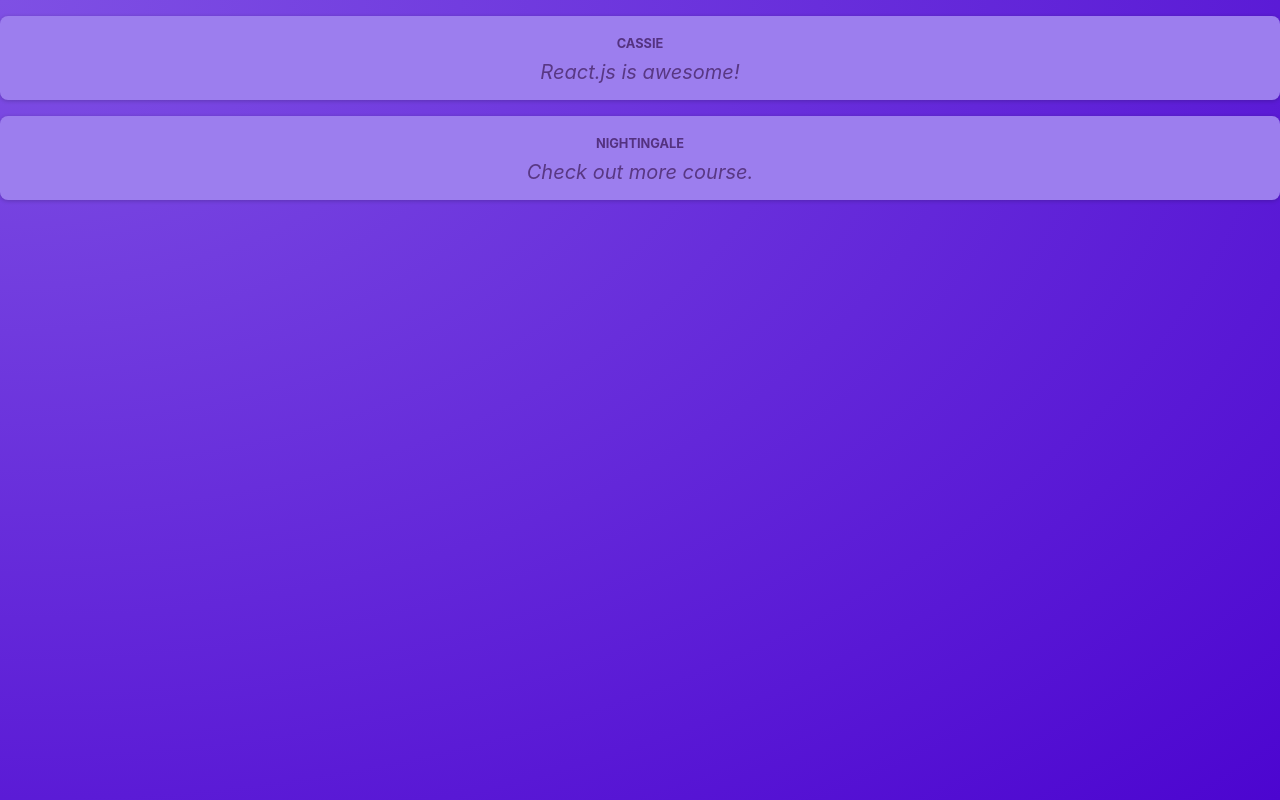
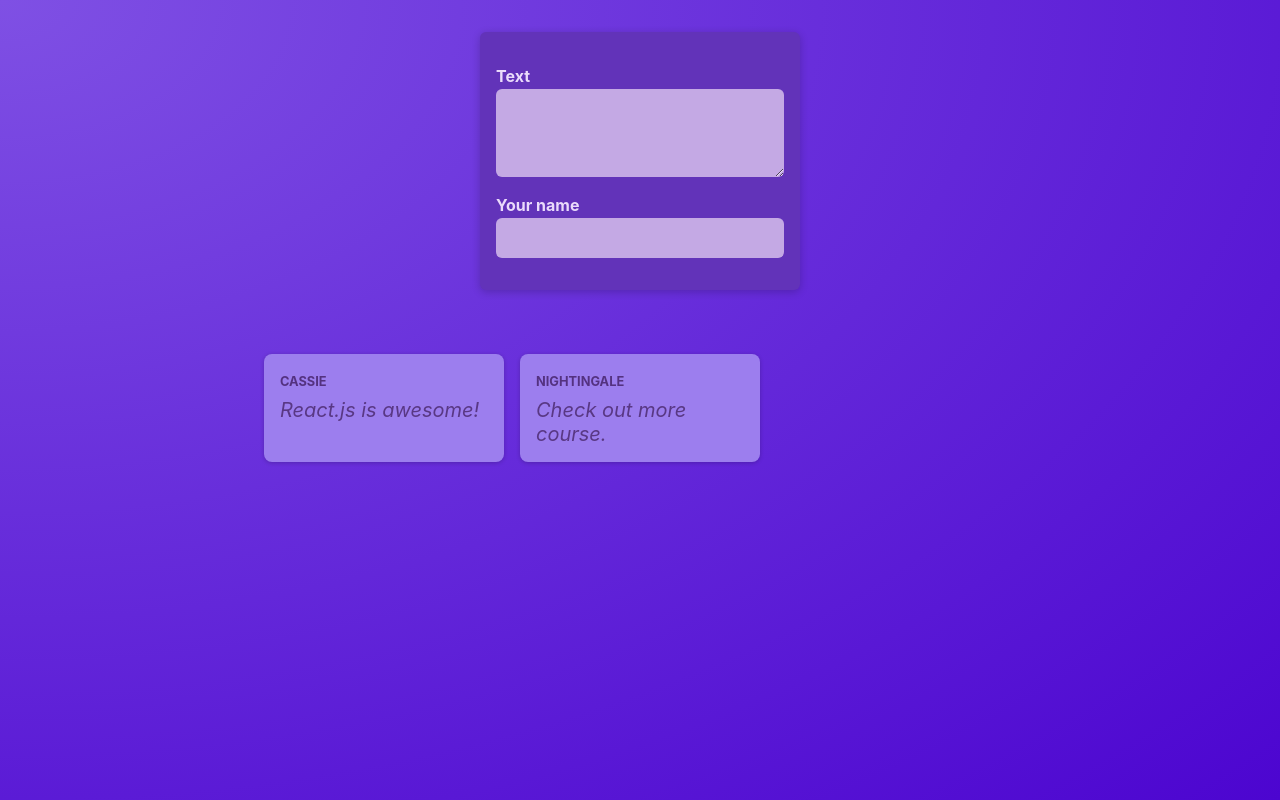
Before and after one commit to yunyun-c/react-crash-course, a React (Vite) app: page / in a window 1280 px wide. Built offline with nearby package versions, Linux system fonts and the light colour scheme.

Commit message:
course 22 -23

```diff
--- a/src/App.jsx
+++ b/src/App.jsx
@@ -1,11 +1,10 @@
-import Post from "./components/Post";
+import PostsList from "./components/PostsList";
 
 function App() {
   return (
-    <>
-      <Post author="Cassie" body="React.js is awesome!" />
-      <Post author="Nightingale" body="Check out more course." />
-    </>
+    <main>
+      <PostsList />
+    </main>
   );
 }
 
--- /dev/null
+++ b/src/components/NewPost.jsx
@@ -0,0 +1,18 @@
+import classes from "./NewPost.module.css";
+
+function NewPost() {
+  return (
+    <form className={classes.form}>
+      <p>
+        <label htmlFor="body">Text</label>
+        <textarea id="body" required rows={3} />
+      </p>
+      <p>
+        <label htmlFor="name">Your name</label>
+        <input type="text" id="name" required />
+      </p>
+    </form>
+  );
+}
+
+export default NewPost;
--- /dev/null
+++ b/src/components/NewPost.module.css
@@ -0,0 +1,55 @@
+.form {
+  background-color: #6233b9;
+  padding: 1rem;
+  width: 20rem;
+  margin: 2rem auto;
+  border-radius: 6px;
+  box-shadow: 0 2px 8px rgba(0, 0, 0, 0.2);
+}
+
+.form label {
+  display: block;
+  margin-bottom: 0.05rem;
+  color: #eadbfb;
+  font-weight: bold;
+}
+
+.form input,
+.form textarea {
+  display: block;
+  width: 100%;
+  font: inherit;
+  padding: 0.5rem;
+  border-radius: 6px;
+  border: none;
+  background-color: #c4a9e4;
+  color: #28262c;
+}
+
+.actions {
+  display: flex;
+  justify-content: flex-end;
+  gap: 0.5rem;
+}
+
+.actions button {
+  cursor: pointer;
+  font: inherit;
+  padding: 0.5rem 1.5rem;
+  border: none;
+  border-radius: 4px;
+  background-color: #34036c;
+  color: #e5d5f7;
+}
+
+.actions button:hover {
+  background-color: #23014a;
+}
+
+.actions button[type="button"] {
+  background-color: transparent;
+}
+
+.actions button[type="button"]:hover {
+  color: #d1bee6;
+}
--- a/src/components/Post.jsx
+++ b/src/components/Post.jsx
@@ -2,10 +2,10 @@
 
 function Post(props) {
   return (
-    <div className={styles.post}>
+    <li className={styles.post}>
       <p className={styles.author}>{props.author}</p>
       <p className={styles.text}>{props.body}</p>
-    </div>
+    </li>
   );
 }
 
--- a/src/components/Post.module.css
+++ b/src/components/Post.module.css
@@ -1,4 +1,5 @@
 .post {
+  list-style: none;
   margin: 1rem 0;
   padding: 1rem;
   background-color: #9c7eee;
--- /dev/null
+++ b/src/components/PostsList.jsx
@@ -0,0 +1,17 @@
+import NewPost from "./NewPost";
+import Post from "./Post";
+import styles from "./PostsList.module.css";
+
+function PostList() {
+  return (
+    <>
+      <NewPost />
+      <ul className={styles.posts}>
+        <Post author="Cassie" body="React.js is awesome!" />
+        <Post author="Nightingale" body="Check out more course." />
+      </ul>
+    </>
+  );
+}
+
+export default PostList;
--- /dev/null
+++ b/src/components/PostsList.module.css
@@ -0,0 +1,10 @@
+.posts {
+    list-style: none;
+    max-width: 50rem;
+    margin: 1rem auto;
+    padding: 1rem 0;
+    display: grid;
+    gap: 1rem;
+    grid-template-columns: repeat(3, 30%);
+    justify-content: center;
+  }
--- a/src/index.css
+++ b/src/index.css
@@ -18,6 +18,5 @@
 
 body {
   margin: 0;
-  text-align: center;
   color: #e6ddf9;
 }
```
